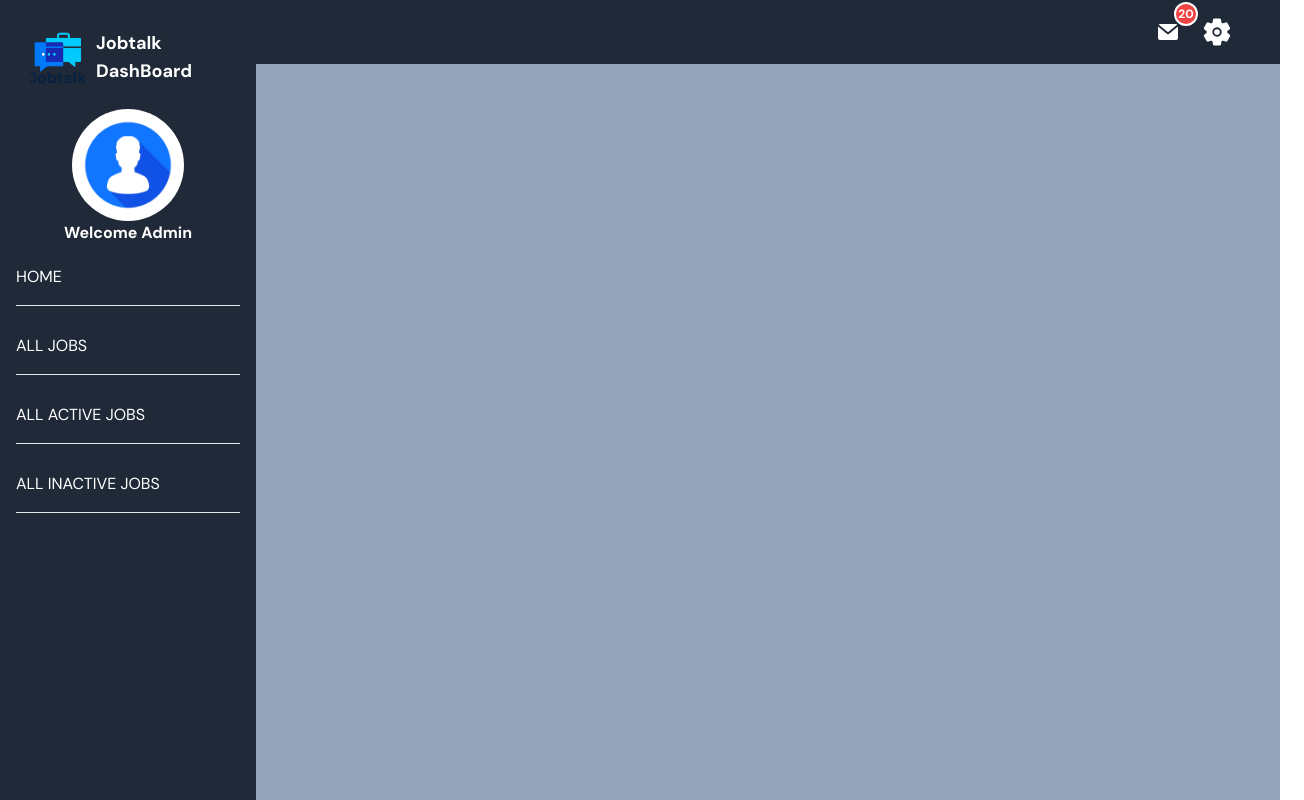
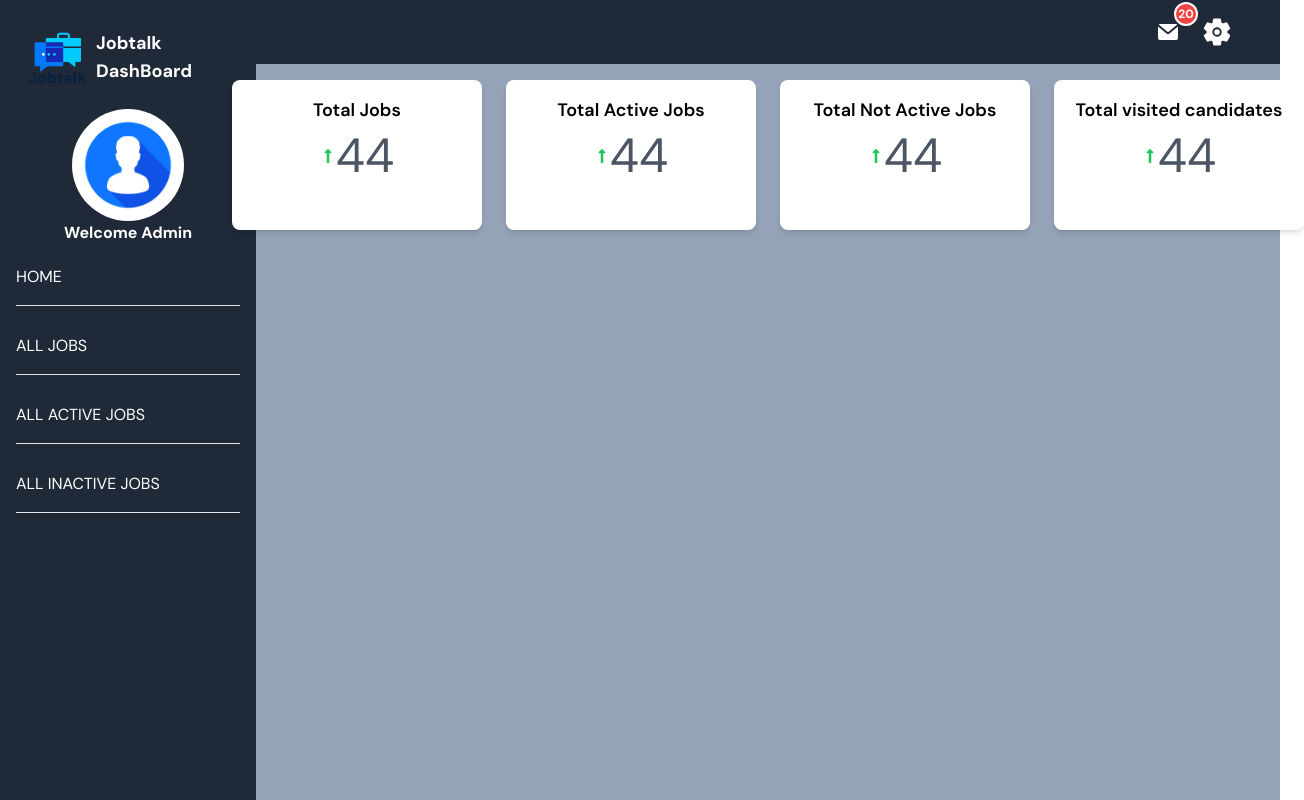
Before and after one commit to Abilash-Nambi/JOB-TALK, a React (Vite) app in the folder client/: page /admin/dashboard/home in a window 1280 px wide. Shown: the whole page, 1304 px wide, since content can reach past the window. Built offline with nearby package versions, Linux system fonts and the light colour scheme; no server answers.

Commit message:
daata added

```diff
--- a/client/src/Pages/DashBoard/DashBoard.jsx
+++ b/client/src/Pages/DashBoard/DashBoard.jsx
@@ -1,10 +1,17 @@
 import React from "react";
 import DashboardHeader from "../../components/Dashboard/DashboardHeader";
+import DashboardCard from "../../components/Dashboard/DashboardCard";
 
 const DashBoard = () => {
   return (
     <div>
       <DashboardHeader />
+      <div className="p-4 flex md:flex-row flex-col gap-6 justify-center w-full">
+        <DashboardCard title={"Total Jobs"} data={44} />
+        <DashboardCard title={"Total Active Jobs"} data={44} />
+        <DashboardCard title={"Total Not Active Jobs"} data={44} />
+        <DashboardCard title={"Total visited candidates"} data={44} />
+      </div>
     </div>
   );
 };
--- a/client/src/components/Dashboard/DashboardCard.jsx
+++ b/client/src/components/Dashboard/DashboardCard.jsx
@@ -1,7 +1,18 @@
 import React from "react";
+import { FaLongArrowAltUp } from "react-icons/fa";
+const DashboardCard = ({ title, data }) => {
+  return (
+    <div>
+      <div className="h-[150px] w-[250px] bg-white rounded-lg shadow-md p-4 text-center">
+        <h3 className="text-lg font-semibold mb-2">{title}</h3>
 
-const DashboardCard = () => {
-  return <div>DashboardCard</div>;
+        <span className="flex flex-row items-center justify-center">
+          <FaLongArrowAltUp className="text-green-500" />
+          <h1 className="text-5xl text-gray-600">{data}</h1>
+        </span>
+      </div>
+    </div>
+  );
 };
 
 export default DashboardCard;
```
